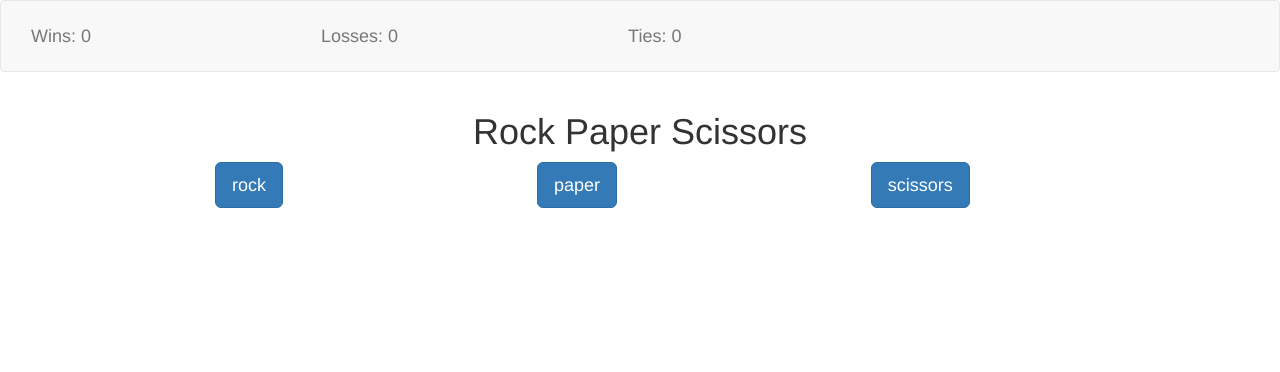
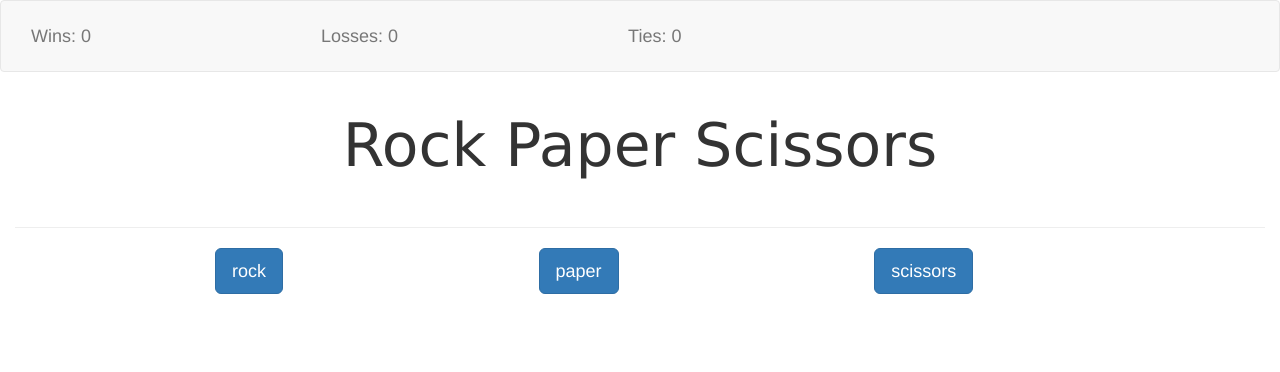
Before and after one commit to marmegh/RockPaperScissors, a Flask app: page / in a window 1280 px wide. Shown: the top 372 px of the page. Run offline with Flask 2, Linux system fonts and the light colour scheme; some libraries are stand-ins or nearby versions.

Commit message:
Kay did something else!

```diff
--- a/static/main.css
+++ b/static/main.css
@@ -1,5 +1,9 @@
 body {
+  font-size: 2em;
+}
 
+p {
+  font-family: monospace;
 }
 
 h4.scoreboardTitle {
@@ -8,6 +12,11 @@ h4.scoreboardTitle {
   margin-right: 200px;
 }
 
+h1#mainTitle {
+  font-size: 3em;
+  font-family: 'Verdana', sans-serif;
+}
+
 input.playerBtn {
   margin-right: 50px;
   margin-left: 200px;
--- a/templates/index.html
+++ b/templates/index.html
@@ -11,7 +11,7 @@
     <link href="https://maxcdn.bootstrapcdn.com/bootswatch/3.3.7/cerulean/bootstrap.min.css" rel="stylesheet" />
 
     <!-- Styling -->
-    <link href="./main.css" rel="stylesheet" />
+    <link href="./static/main.css" rel="stylesheet" />
   </head>
 
   <body>
@@ -32,20 +32,22 @@
 
       <section class="row">
         <article class="col-md-12">
-          <h1 class="text-center">
+          <h1 class="text-center" id="mainTitle">
             Rock Paper Scissors
           </h1>
-          {%if plays > 0%}
-          <p>
-            The computer picked {{computer}} and you picked {{user}}, you {{result}}!
-          </p>
-          {%endif%}
+          <div class="page-header">
+            {%if plays > 0%}
+            <p class="text-center">
+              The computer picked {{computer}} and you picked {{user}}, you {{result}}!
+            </p>
+            {%endif%}
+          </div>
         </article>
       </section>
 
       <section class="row">
         <article class="col-md-12">
-          <form action="/process-play" method="post" id="playerInputForm">
+          <form action="/process_play" method="post" id="playerInputForm">
             <input type="submit" class="btn btn-primary btn-lg playerBtn" name="user_choice" value="rock" />
             <input type="submit" class="btn btn-primary btn-lg playerBtn" name="user_choice" value="paper" />
             <input type="submit" class="btn btn-primary btn-lg playerBtn" name="user_choice" value="scissors" />
```
